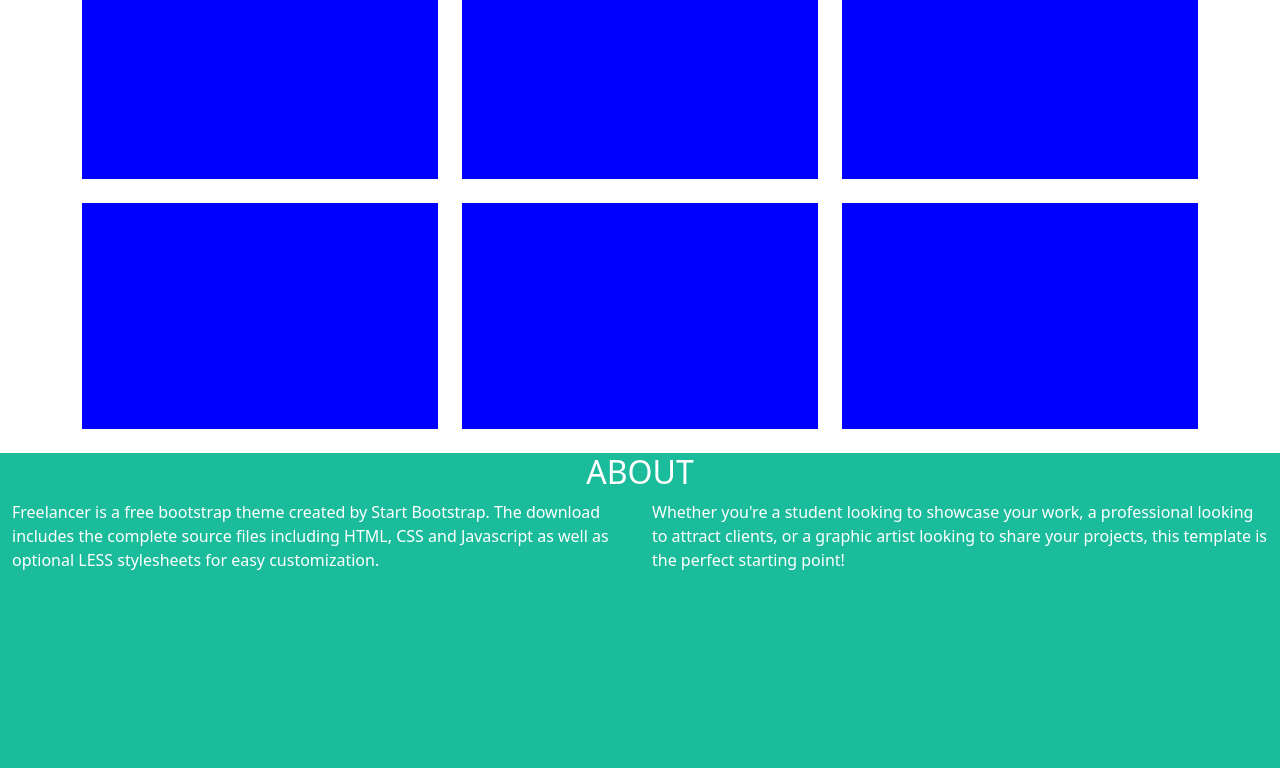
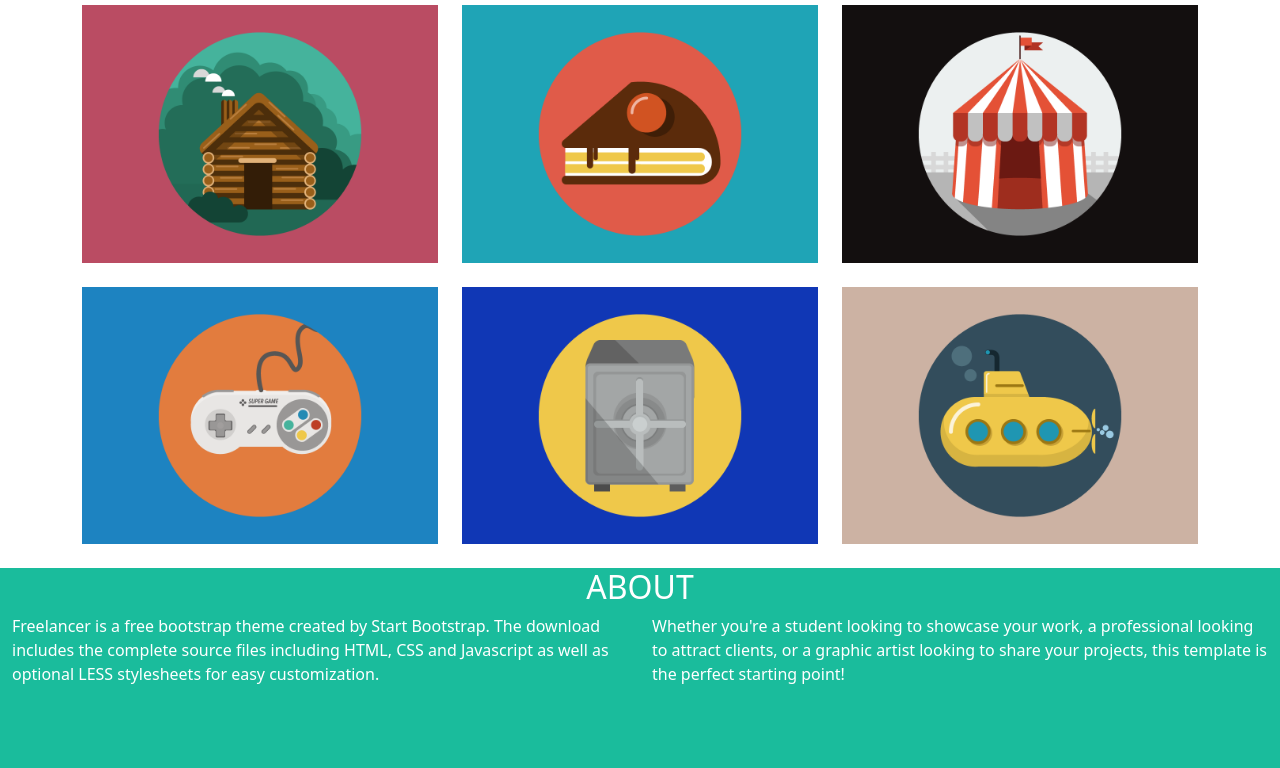
Before and after one commit to lucianomarchionna/html-css-bootstrap-freelancer, a plain HTML site: page index.html in a window 1280 px wide. Shown: the part 593-1361 px from the top of the page. Drawn offline with nearby package versions, Linux system fonts and the light colour scheme.

Commit message:
Portfolio completo

```diff
--- a/index.html
+++ b/index.html
@@ -52,27 +52,30 @@
             </div>
         </section>
         <section id="portfolio">
-            <div class="container text-center">
+            <div class="container text-center mt-4">
                 <h2>PORTFOLIO</h2>
+                <div class="star d-flex justify-content-center pb-2">
+                    <i class="fas fa-star fs-5"></i>
+                </div>
                 <div class="portfolio">
                     <div class="my_white_color d-flex row">
                         <div class="col-12 col-md-6 col-lg-4 pb-4">
-                            <div class="portfolio_square"></div>
+                            <img src="bootstrap_freelancer/img/cabin.png" alt="Casetta in legno">
                         </div>
                         <div class="col-12 col-md-6 col-lg-4 pb-4">
-                            <div class="portfolio_square"></div>
+                            <img src="bootstrap_freelancer/img/cake.png" alt="Torta">
                         </div>
                         <div class="col-12 col-md-6 col-lg-4 pb-4">
-                            <div class="portfolio_square"></div>
+                            <img src="bootstrap_freelancer/img/circus.png" alt="Circo">
                         </div>
                         <div class="col-12 col-md-6 col-lg-4 pb-4">
-                            <div class="portfolio_square"></div>
+                            <img src="bootstrap_freelancer/img/game.png" alt="Videogiochi">
                         </div>
                         <div class="col-12 col-md-6 col-lg-4 pb-4">
-                            <div class="portfolio_square"></div>
+                            <img src="bootstrap_freelancer/img/safe.png" alt="Cassaforte">
                         </div>
                         <div class="col-12 col-md-6 col-lg-4 pb-4">
-                            <div class="portfolio_square"></div>
+                            <img src="bootstrap_freelancer/img/submarine.png" alt="Sottomarino">
                         </div>
                     </div>
                 </div>
--- a/style.css
+++ b/style.css
@@ -28,13 +28,11 @@ header{
 .my_white_color{
     background-color: white;
     color: black;
-    height: 500px;
 }
 
-.portfolio_square{
+.col-12 img{
     width: 100%;
     height: 100%;
-    background-color: blue;
 }
 
 .contact-me{
```
